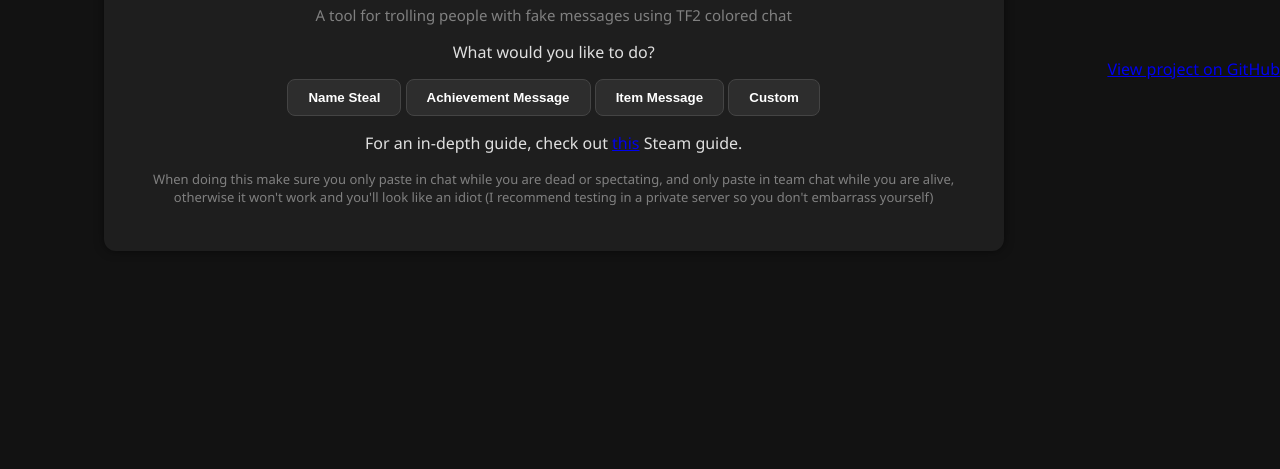
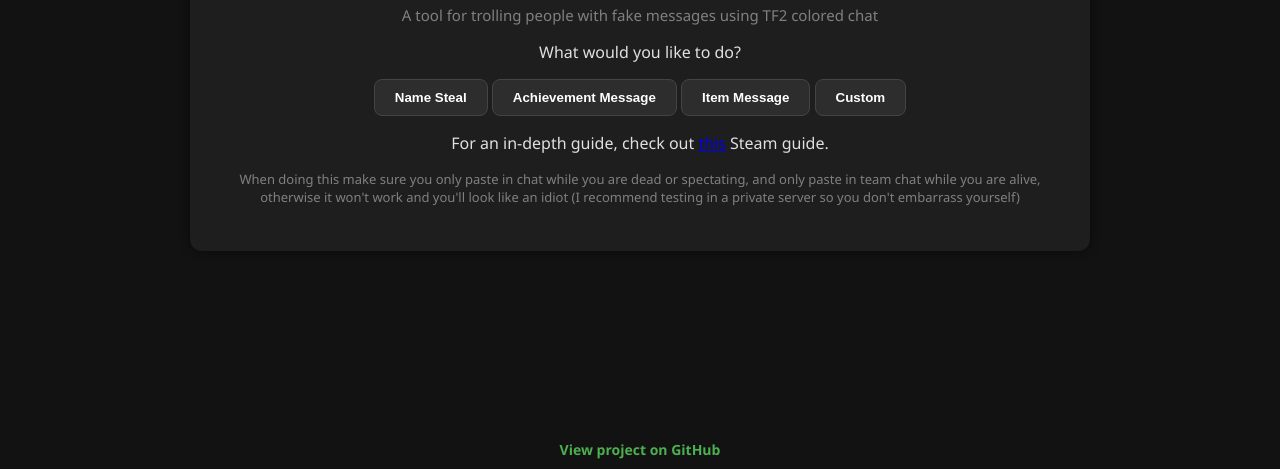
Before and after one commit to JBOSS-64/tf2-colored-chat-trolling-tool, a plain HTML site: page index.html in a window 1280 px wide. Shown: the part 331-800 px from the top of the page. Drawn offline with Linux system fonts and the light colour scheme.

Commit message:
Update style.css
Added styling to the link to the github page

```diff
--- a/style.css
+++ b/style.css
@@ -156,7 +156,29 @@ input[type="radio"]:hover {
   opacity: 0;
 }
 
-/* ✅ Mobile tweaks */
+#fixedLink {
+  position: fixed;
+  bottom: 0;
+  left: 0;
+  width: 100%;
+  background-color: #121212;
+  color: #e0e0e0;
+  text-align: center;
+  padding: 10px 0;
+  font-size: 14px;
+}
+
+#fixedLink a {
+  color: #4CAF50;
+  text-decoration: none;
+  font-weight: bold;
+}
+
+#fixedLink a:hover {
+  text-decoration: underline;
+}
+
+
 @media (max-width: 600px) {
   .page {
     margin: 1rem 1rem;
```
